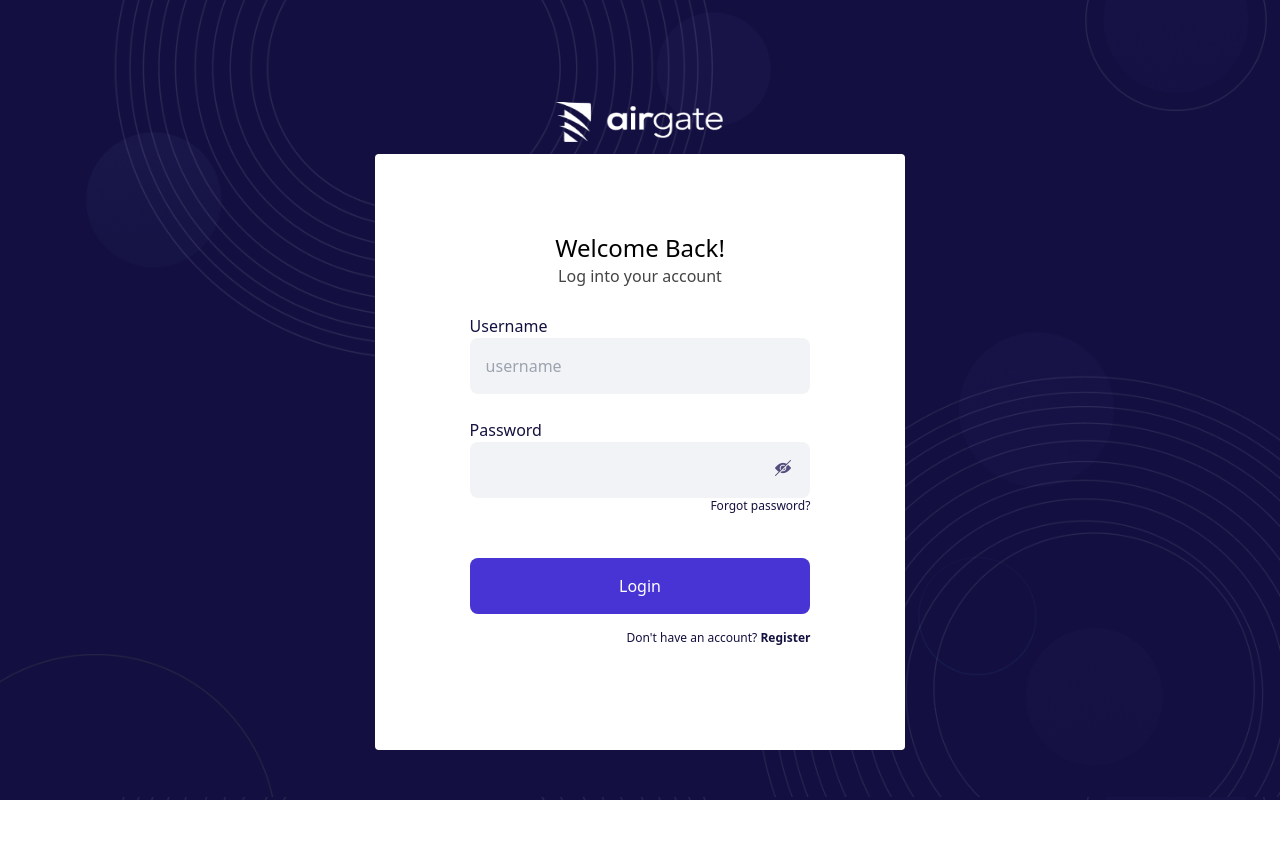
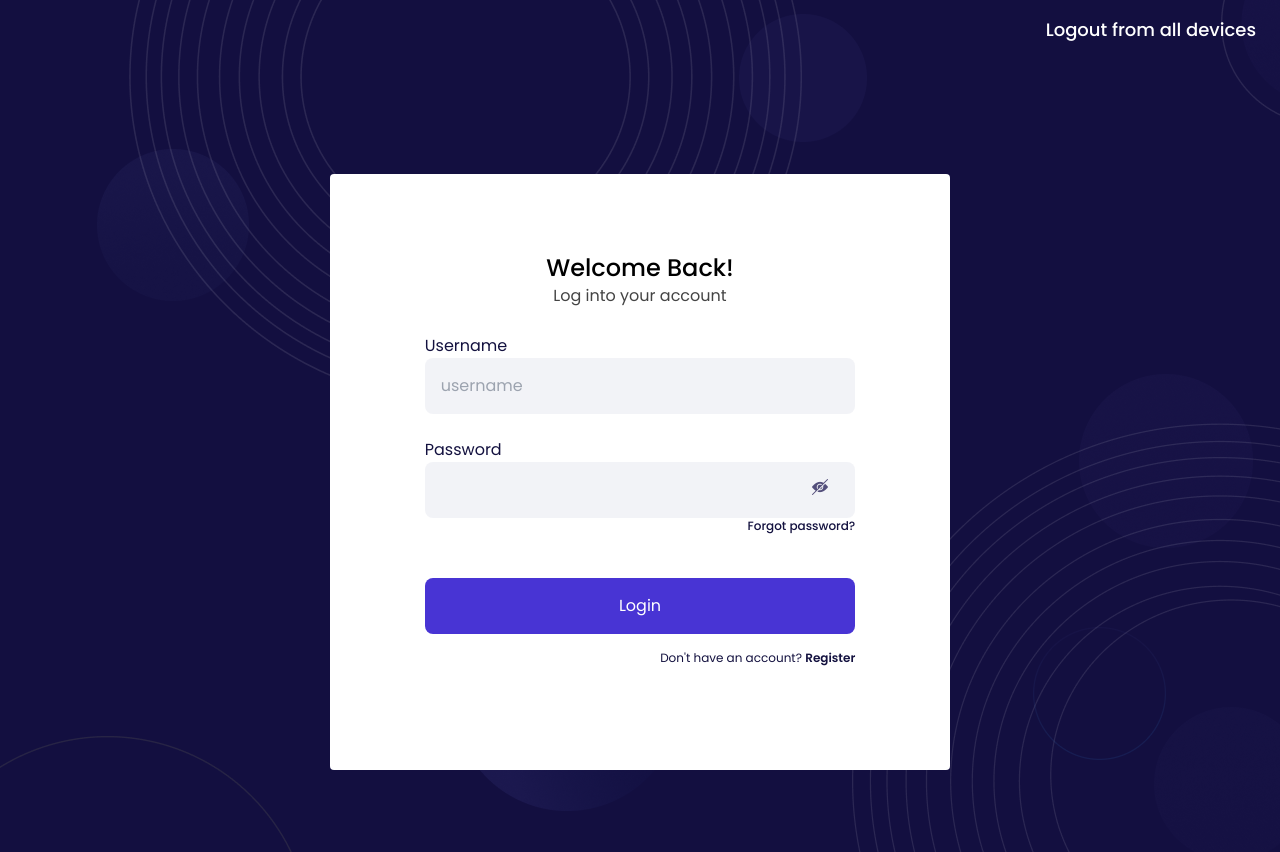
Before and after one commit to Deelyah/Dee-vending-machine, a React (Vite) app: page /login in a window 1280 px wide. Before the commit the page ends 800 px from the top, so only its background shows below. Built offline with nearby package versions, Linux system fonts and the light colour scheme; no server answers.

Commit message:
feat: register ui implemented and API integrated

```diff
--- a/src/App.css
+++ b/src/App.css
@@ -0,0 +1,5 @@
+@import url(https://fonts.googleapis.com/css2?family=Poppins:wght@100;200;300;400;500;600;800;900&display=swap);
+
+body {
+  font-family: "Poppins", sans-serif;
+}
--- a/src/App.jsx
+++ b/src/App.jsx
@@ -10,12 +10,12 @@ function App() {
     <div className="App">
       <BrowserRouter>
         <Routes>
+          <Route path="register" element={<Register />} />
           <Route path="login" element={<Login />}></Route>
           <Route path="forgot-password" element={<ForgotPassword />} />
           <Route path="/" element={<ProtectedRoute />}>
             <Route path="" element={<Home />} />
           </Route>
-          <Route path="register" element={<Register />} />
         </Routes>
       </BrowserRouter>
     </div>
--- a/src/pages/Login.jsx
+++ b/src/pages/Login.jsx
@@ -1,9 +1,8 @@
 import BaseCard from "../components/base-components/BaseCard";
 import "./pages.css";
-import logo from "../assets/logo.png";
 import visible from "../assets/open.png";
 import hidden from "../assets/close.png";
-import { login } from "../store/actions/Index";
+import { login, logOutFromAllDevices } from "../store/actions/Index";
 import { useDispatch } from "react-redux";
 import { Link } from "react-router-dom";
 import { useState } from "react";
@@ -24,6 +23,16 @@ const Login = () => {
     });
   };
 
+  let clearActiveSessions = () => {
+    logOutFromAllDevices({ username: userDetails.username })
+      .then((res) => {
+        console.log(res);
+      })
+      .catch((err) => {
+        console.log(err);
+      });
+  };
+
   let handleSubmit = (e) => {
     e.preventDefault();
     setIsLoading(true);
@@ -37,24 +46,29 @@ const Login = () => {
       })
       .catch((error) => {
         setIsLoading(false);
-        toast.error(error.response.data.message, {
-          position: toast.POSITION.TOP_RIGHT,
-        });
+        error.response.data.message ===
+        "There is already an active session using your account"
+          ? toast.error("Kindly log out from all devices", {
+              position: toast.POSITION.TOP_RIGHT,
+            })
+          : toast.error(error.response.data.message, {
+              position: toast.POSITION.TOP_RIGHT,
+            });
       });
   };
 
   return (
-    <div className="">
+    <div className="bg-img ">
       <ToastContainer />
-      <div className="bg-img bg-contain w-full min-h-screen flex flex-col justify-center items-center sm:pt-10">
-        <div className="flex justify-center mt-6">
-          <img
-            src={logo}
-            alt="logo"
-            className="w-44 h-10 max-w-[215px] max-h-[74px]"
-          />
-        </div>
-
+      <div className="flex justify-end pt-2 pr-2">
+        <button
+          className="text-white text-lg font-medium rounded-md px-4 py-2"
+          onClick={clearActiveSessions}
+        >
+          Logout from all devices
+        </button>
+      </div>
+      <div className="bg-contain w-full min-h-screen flex flex-col justify-center items-center sm:pt-10">
         <BaseCard>
           <h2 className="text-xl md:text-2xl text-black font-medium text-center">
             Welcome Back!
@@ -74,7 +88,7 @@ const Login = () => {
               </label>
               <input
                 required
-                type="username"
+                type="text"
                 name="username"
                 id="username"
                 onChange={(e) => {
--- a/src/pages/Register.jsx
+++ b/src/pages/Register.jsx
@@ -1,9 +1,8 @@
 import BaseCard from "../components/base-components/BaseCard";
 import "./pages.css";
-import logo from "../assets/logo.png";
 import visible from "../assets/open.png";
 import hidden from "../assets/close.png";
-import { login } from "../store/actions/Index";
+import { login, register } from "../store/actions/Index";
 import { useDispatch } from "react-redux";
 import { Link } from "react-router-dom";
 import { useState } from "react";
@@ -27,17 +26,17 @@ const Register = () => {
   let handleSubmit = (e) => {
     e.preventDefault();
     setIsLoading(true);
-    login(userDetails)
+    register(userDetails)
       .then((res) => {
+        setIsLoading(false);
         window.localStorage.setItem("IS_AUTHENTICATED", true);
-        setIsLoading(false);
-        dispatch({ type: "LOGIN", payload: { ...res.data } });
-        window.localStorage.setItem("userName", res.data.data.user.name);
+        dispatch({ type: "REGISTER", payload: { ...res.data } });
         navigateTo("/");
+        window.localStorage.setItem("token", res.data.token);
       })
       .catch((error) => {
         setIsLoading(false);
-        toast.error(error.response.data.message, {
+        toast.error(error?.response?.data?.message, {
           position: toast.POSITION.TOP_RIGHT,
         });
       });
@@ -47,20 +46,12 @@ const Register = () => {
     <div className="">
       <ToastContainer />
       <div className="bg-img bg-contain w-full min-h-screen flex flex-col justify-center items-center sm:pt-10">
-        <div className="flex justify-center mt-6">
-          <img
-            src={logo}
-            alt="logo"
-            className="w-44 h-10 max-w-[215px] max-h-[74px]"
-          />
-        </div>
-
         <BaseCard>
           <h2 className="text-xl md:text-2xl text-black font-medium text-center">
             Hello There!
           </h2>
           <p className="text-sm md:text-base text-[#444444] text-center">
-            Register to access our vending machine
+            Register as a buyer or seller
           </p>
           <form
             onSubmit={(e) => {
@@ -69,14 +60,14 @@ const Register = () => {
             className="py-[26px]"
           >
             <div>
-              <label htmlFor="userRole" className="text-[#13113f] ">
+              <label htmlFor="role" className="text-[#13113f] ">
                 Role
               </label>
               <input
                 required
                 type="text"
-                name="userRole"
-                id="userRole"
+                name="role"
+                id="role"
                 onChange={(e) => {
                   handleInputChange(e);
                 }}
--- a/src/store/actions/Index.jsx
+++ b/src/store/actions/Index.jsx
@@ -1,9 +1,15 @@
 import axios from "axios";
 let baseURL = import.meta.env.VITE_APP_BASE_URL;
 
-export const login = async (userData) => {
+export const register = async (userData) => {
   return await axios.post(`${baseURL}/user/register`, userData);
 };
+export const login = async (userData) => {
+  return await axios.post(`${baseURL}/user/login`, userData);
+};
 export const logOut = async () => {
-  return await axios.post(`${baseURL}/auth/logout`);
+  return await axios.get(`${baseURL}/user/logout/`);
 };
+export const logOutFromAllDevices = async () => {
+  return await axios.post(`${baseURL}/user/logout/all`);
+};
--- a/src/store/reducers/Index.jsx
+++ b/src/store/reducers/Index.jsx
@@ -1,12 +1,16 @@
 let initialState = {
+  register: {},
   login: {},
 };
 
 const reducers = (state = initialState, action) => {
   switch (action.type) {
+    case "REGISTER":
+      return { ...state, register: action.payload };
+
     case "LOGIN":
       state.login = action.payload;
-      return state;
+      return { ...state, login: action.payload };
 
     default:
       return state;
```
